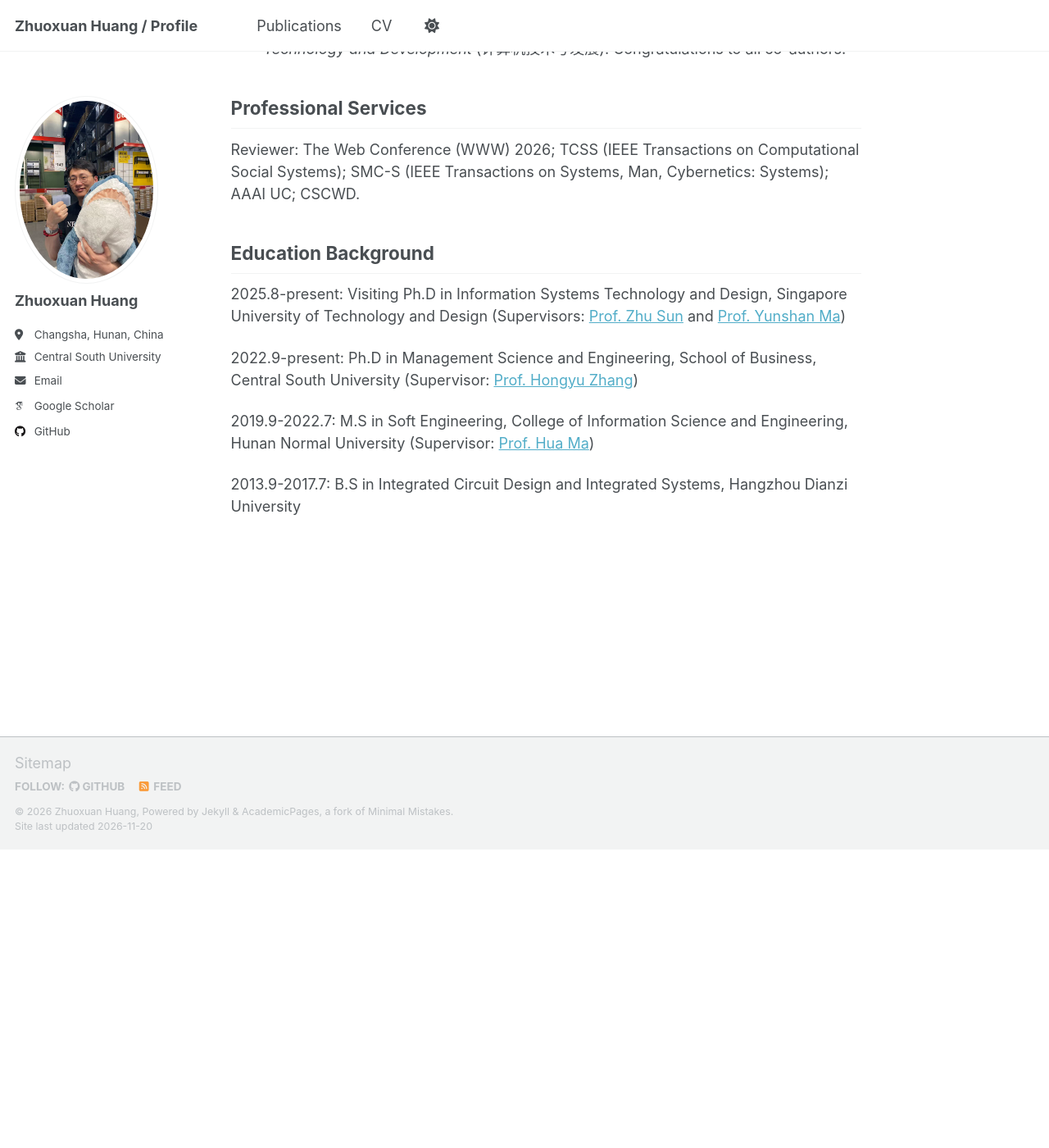
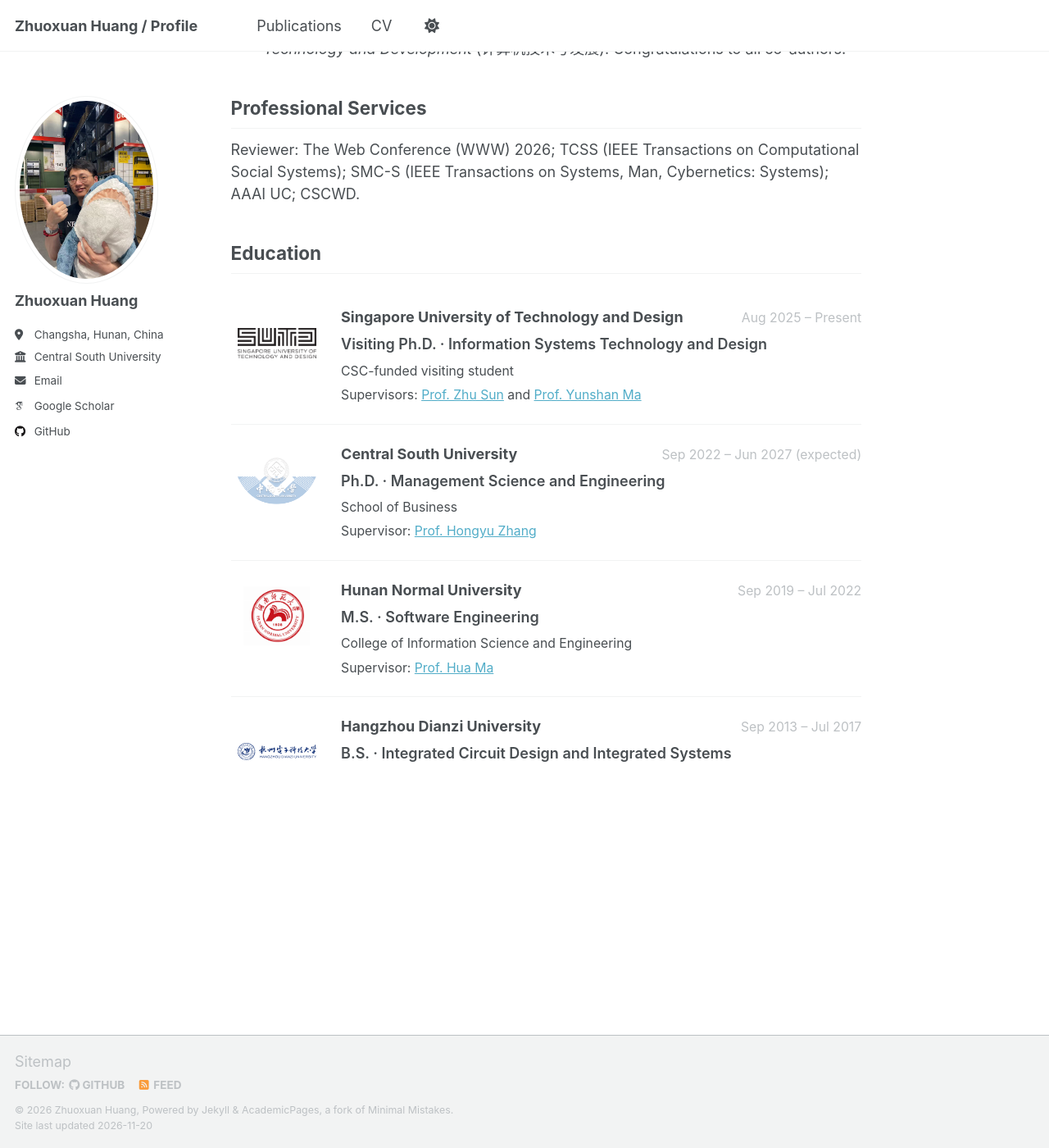
Before and after one commit to zelo2/zelo2.github.io, a Jekyll site: the page built from _pages/about.md, in a window 1280 px wide and 1400 px high, scrolled down 2602 px. Shown: the whole window at 82% size. Built offline with Jekyll 4.4.1, drawn with Linux system fonts in a browser that asks for light colours; some web fonts are replaced; a script that is not in the unit is left out; before the commit the page ends 3638 px from its top, so only the background shows below that.

Commit message:
Display education with university logos and responsive layout

```diff
--- a/_pages/about.md
+++ b/_pages/about.md
@@ -38,12 +38,53 @@ Professional Services
 Reviewer: The Web Conference (WWW) 2026; TCSS (IEEE Transactions on Computational Social Systems); SMC-S (IEEE Transactions on Systems, Man, Cybernetics: Systems); AAAI UC; CSCWD.
 
 
-Education Background
+Education
 ------
-2025.8-present: Visiting Ph.D in Information Systems Technology and Design, Singapore University of Technology and Design (Supervisors: [Prof. Zhu Sun](https://sites.google.com/view/zhusun/home) and [Prof. Yunshan Ma](https://mysbupt.github.io))
-
-2022.9-present: Ph.D in Management Science and Engineering, School of Business, Central South University (Supervisor: [Prof. Hongyu Zhang](https://scholar.google.com.hk/citations?user=B1gqJ8UAAAAJ&hl=zh-CN&oi=sra))
-
-2019.9-2022.7: M.S in Soft Engineering, College of Information Science and Engineering, Hunan Normal University (Supervisor: [Prof. Hua Ma](https://ieeexplore.ieee.org/author/37086381334))
-
-2013.9-2017.7: B.S in Integrated Circuit Design and Integrated Systems, Hangzhou Dianzi University
+<div class="education-list">
+  <article class="education-entry">
+    <div class="education-logo"><img src="{{ '/images/education/sutd.png' | relative_url }}" alt="Singapore University of Technology and Design logo" width="112" height="88" loading="lazy"></div>
+    <div class="education-details">
+      <div class="education-heading">
+        <h3>Singapore University of Technology and Design</h3>
+        <span class="education-date">Aug 2025 – Present</span>
+      </div>
+      <p class="education-degree">Visiting Ph.D. · Information Systems Technology and Design</p>
+      <p>CSC-funded visiting student</p>
+      <p>Supervisors: <a href="https://sites.google.com/view/zhusun/home">Prof. Zhu Sun</a> and <a href="https://mysbupt.github.io">Prof. Yunshan Ma</a></p>
+    </div>
+  </article>
+  <article class="education-entry">
+    <div class="education-logo"><img src="{{ '/images/education/csu.png' | relative_url }}" alt="Central South University logo" width="112" height="88" loading="lazy"></div>
+    <div class="education-details">
+      <div class="education-heading">
+        <h3>Central South University</h3>
+        <span class="education-date">Sep 2022 – Jun 2027 (expected)</span>
+      </div>
+      <p class="education-degree">Ph.D. · Management Science and Engineering</p>
+      <p>School of Business</p>
+      <p>Supervisor: <a href="https://scholar.google.com.hk/citations?user=B1gqJ8UAAAAJ&amp;hl=zh-CN&amp;oi=sra">Prof. Hongyu Zhang</a></p>
+    </div>
+  </article>
+  <article class="education-entry">
+    <div class="education-logo"><img src="{{ '/images/education/hunnu.png' | relative_url }}" alt="Hunan Normal University logo" width="112" height="88" loading="lazy"></div>
+    <div class="education-details">
+      <div class="education-heading">
+        <h3>Hunan Normal University</h3>
+        <span class="education-date">Sep 2019 – Jul 2022</span>
+      </div>
+      <p class="education-degree">M.S. · Software Engineering</p>
+      <p>College of Information Science and Engineering</p>
+      <p>Supervisor: <a href="https://ieeexplore.ieee.org/author/37086381334">Prof. Hua Ma</a></p>
+    </div>
+  </article>
+  <article class="education-entry">
+    <div class="education-logo"><img src="{{ '/images/education/hdu.svg' | relative_url }}" alt="Hangzhou Dianzi University logo" width="112" height="88" loading="lazy"></div>
+    <div class="education-details">
+      <div class="education-heading">
+        <h3>Hangzhou Dianzi University</h3>
+        <span class="education-date">Sep 2013 – Jul 2017</span>
+      </div>
+      <p class="education-degree">B.S. · Integrated Circuit Design and Integrated Systems</p>
+    </div>
+  </article>
+</div>
--- /dev/null
+++ b/_sass/layout/_education.scss
@@ -0,0 +1,84 @@
+.education-list {
+  margin: 1rem 0 2rem;
+}
+
+.education-entry {
+  display: grid;
+  grid-template-columns: 112px minmax(0, 1fr);
+  gap: 1.25rem;
+  padding: 1.25rem 0;
+
+  & + & {
+    border-top: 1px solid var(--global-border-color);
+  }
+}
+
+.education-logo {
+  display: flex;
+  align-items: center;
+  justify-content: center;
+  width: 112px;
+  height: 88px;
+  padding: 8px;
+  border-radius: 8px;
+  background: #fff;
+
+  img {
+    display: block;
+    width: 100%;
+    height: 100%;
+    object-fit: contain;
+  }
+}
+
+.education-heading {
+  display: flex;
+  align-items: baseline;
+  justify-content: space-between;
+  flex-wrap: wrap;
+  gap: 0.25rem 1rem;
+  margin-bottom: 0.35rem;
+
+  h3 {
+    margin: 0;
+    font-size: 1rem;
+    line-height: 1.4;
+  }
+}
+
+.education-date {
+  color: var(--global-text-color-light);
+  font-size: 0.875rem;
+}
+
+.education-details {
+  min-width: 0;
+
+  p {
+    margin: 0.25rem 0 0;
+    font-size: 0.875rem;
+    line-height: 1.6;
+  }
+
+  .education-degree {
+    font-size: 1rem;
+    font-weight: 600;
+  }
+}
+
+@media (max-width: 600px) {
+  .education-entry {
+    grid-template-columns: 64px minmax(0, 1fr);
+    gap: 0.75rem;
+  }
+
+  .education-logo {
+    width: 64px;
+    height: 64px;
+    padding: 4px;
+  }
+
+  .education-date {
+    flex-basis: 100%;
+  }
+}
--- a/assets/css/main.scss
+++ b/assets/css/main.scss
@@ -41,3 +41,4 @@
     "vendor/font-awesome/solid",
     "vendor/font-awesome/brands"
 ;
+@import "layout/education";
```
Also changed, not shown: images/education/SOURCES.md (added, +8 -0 lines), images/education/csu.png (added), images/education/hdu.svg (added), images/education/hunnu.png (added), images/education/sutd.png (added).
